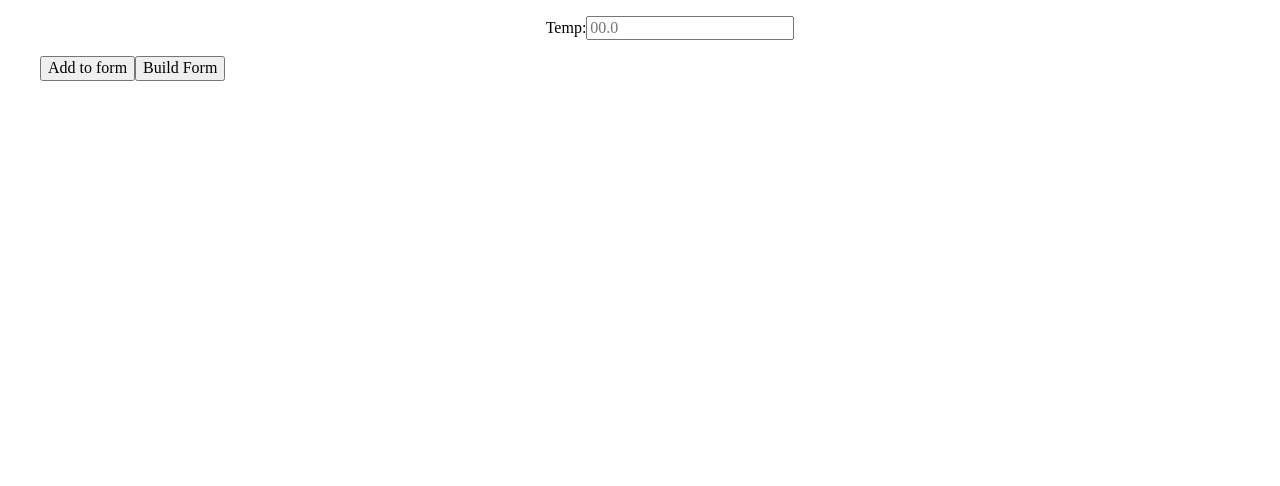
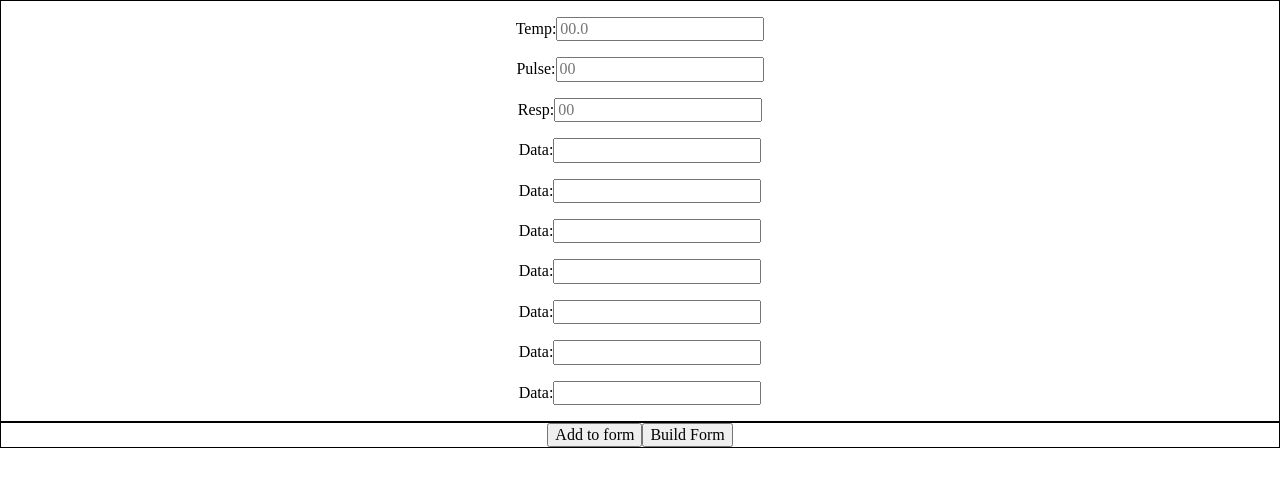
Before and after one commit to Chrononox/anethtracker, a React (Create React App) app: page / in a window 1280 px wide. Shown: the top 486 px of the page. Built offline with nearby package versions, Linux system fonts and the light colour scheme.

Commit message:
general layout

```diff
--- a/src/App.css
+++ b/src/App.css
@@ -1,3 +1,11 @@
-div {
-    margin-left: 20px;
+body{
+
 }
+
+.inputs {
+    border: 1px solid black;
+}
+.btns {
+    border: 1px solid black;
+    text-align: center;
+}
--- a/src/App.js
+++ b/src/App.js
@@ -5,29 +5,29 @@ import ExportButton from './ExportButton';
 
 //fill in form, form updates state, when you click button run function to save curr states into form and passes states to show last entered values.
 
+//TODO: ADD PATIENT INFO AS WELL. as footer, require for document creation
+
 class App extends React.Component{
   constructor(){
     super();
     this.state = {
       temp: '00.0',
       pulse: '00',
-      resp: '',
-      data1: '',
-      data2: '',
-      data3: '',
-      data4: '',
-      data5: '',
-      data6: '',
-      data7: '',
-      data8: '',
-      data9: '',
-      data10: '',
+      resp: '00',
+      data1: '-',
+      data2: '-',
+      data3: '-',
+      data4: '-',
+      data5: '-',
+      data6: '-',
+      data7: '-',
     }
   }
 
   //add data to form after button click
   addToForm = (event) =>{
     console.log('data is pushed to the form');
+    //build a html page with the data
   }
 
   //build the form
@@ -35,20 +35,43 @@ class App extends React.Component{
     console.log('this is where the form is turned into a PDF or TXT file')
     console.log('^.^')
   }
+
 ///Data State Setters. There will be a few of these till i know better
- setTemp = (event) =>{
-   console.log('set temp to ', event.target.value)
- }
-
+  setTemp = (event) => this.setState({temp: event.target.value});
+  setPulse = (event) => this.setState({pulse: event.target.value});
+  setResp = (event) => this.setState({resp: event.target.value});
+  setData1 = (event) => this.setState({Data1: event.target.value});
+  setData2 = (event) => this.setState({Data2: event.target.value});
+  setData3 = (event) => this.setState({Data3: event.target.value});
+  setData4 = (event) => this.setState({Data4: event.target.value});
+  setData5 = (event) => this.setState({Data5: event.target.value});
+  setData6 = (event) => this.setState({Data6: event.target.value});
+  setData7 = (event) => this.setState({Data7: event.target.value});
 
 
   render(){
     return(
       <div>
-        <DataInput title={'Temp:'} data={this.state.temp} setFunc={this.setTemp} />
-        <ExportButton btnName={'Add to form'} setFunc={this.addToForm}/>
-        <ExportButton btnName={'Build Form'} setFunc={this.buildForm}/>
+        <div className='inputs'>
+          <DataInput title={'Temp:'} data={this.state.temp} setFunc={this.setTemp} />
+          <DataInput title={'Pulse:'} data={this.state.pulse} setFunc={this.setPulse} />
+          <DataInput title={'Resp:'} data={this.state.resp} setFunc={this.setResp} />
+          <DataInput title={'Data:'} data={this.state.data} setFunc={this.setData1} />
+          <DataInput title={'Data:'} data={this.state.data} setFunc={this.setData2} />
+          <DataInput title={'Data:'} data={this.state.data} setFunc={this.setData3} />
+          <DataInput title={'Data:'} data={this.state.data} setFunc={this.setData4} />
+          <DataInput title={'Data:'} data={this.state.data} setFunc={this.setData5} />
+          <DataInput title={'Data:'} data={this.state.data} setFunc={this.setData6} />
+          <DataInput title={'Data:'} data={this.state.data} setFunc={this.setData7} />
+        </div>
+        <div className='btns'>
+          <ExportButton btnName={'Add to form'} setFunc={this.addToForm}/>
+          <ExportButton btnName={'Build Form'} setFunc={this.buildForm}/>
+        </div>
+
+
       </div>
+
     )
   }
 }
--- a/src/DataInput.js
+++ b/src/DataInput.js
@@ -4,7 +4,7 @@ import React from 'react'
 const DataInput = ({title, data, setFunc}) =>{
     return(
         <div className="tc">
-            {console.log(`${title} ${data}`)}
+            {/* {console.log(`${title} ${data}`)} */}
             <p>{title}
                 <input
                     placeholder={data}
--- a/src/index.css
+++ b/src/index.css
@@ -0,0 +1,3 @@
+body {
+
+}
```
